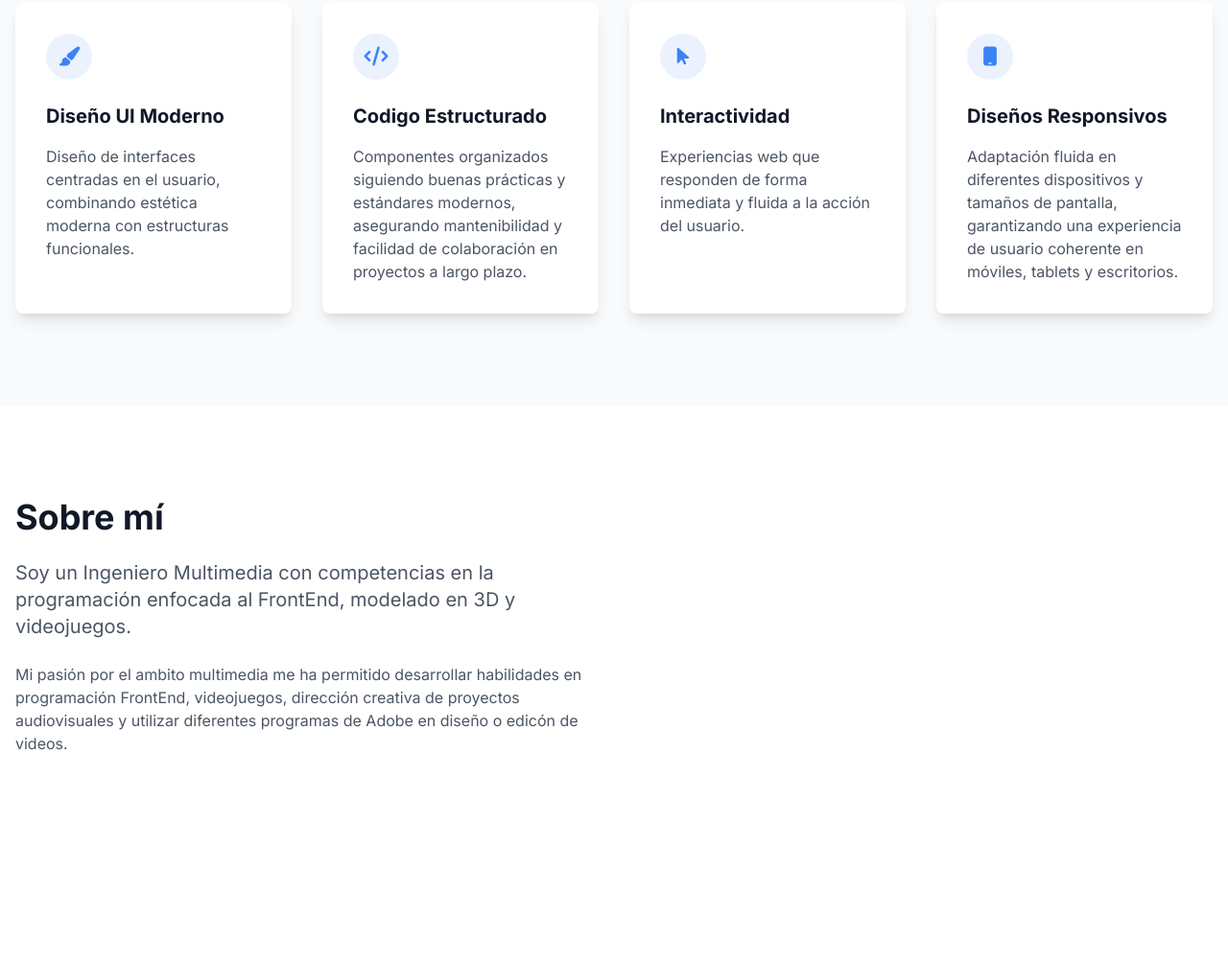
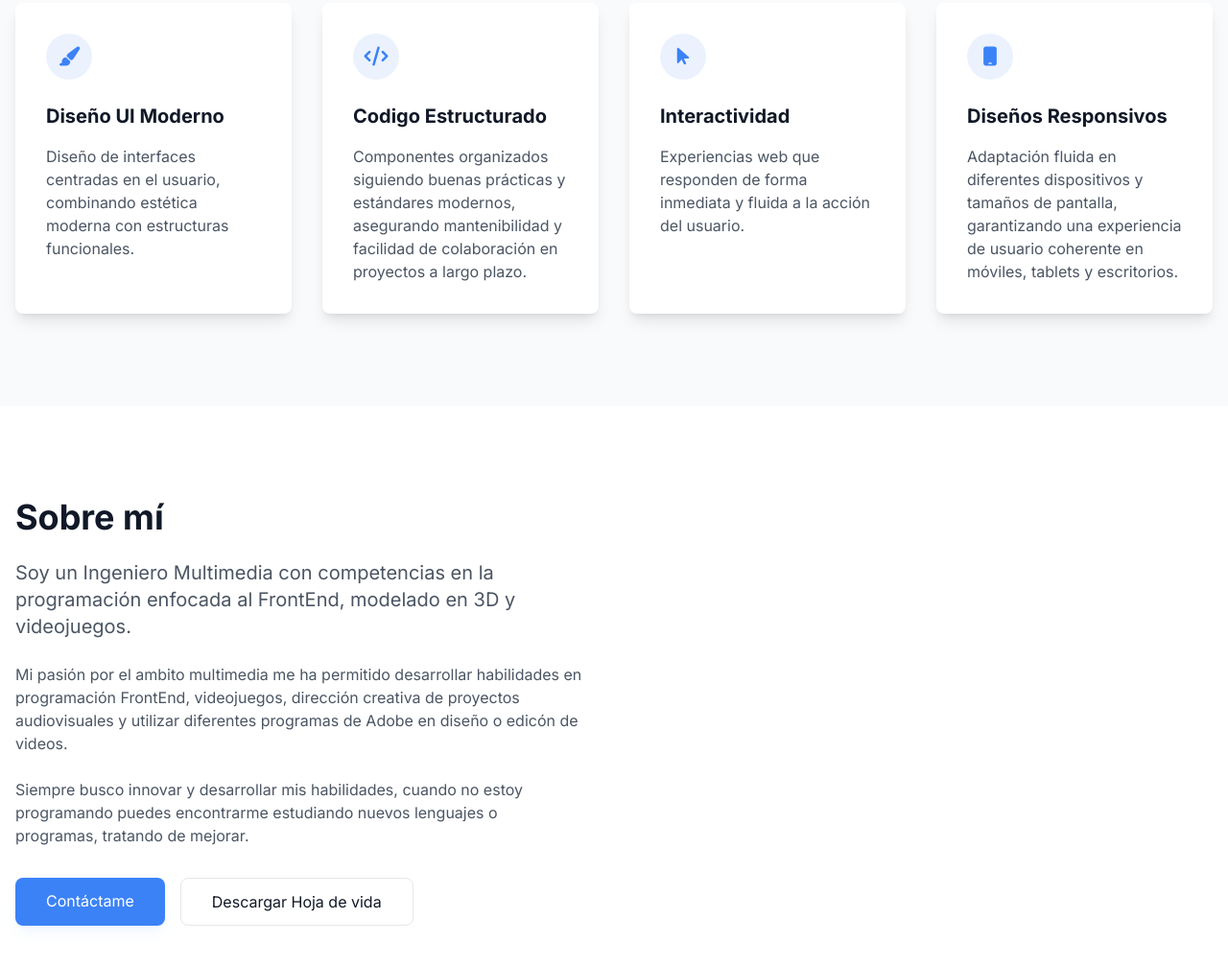
Before and after one commit to JenssenQ/PortafolioForntEnd, a website: page public/index.html in a window 1280 px wide. Shown: the part 1057-2064 px from the top of the page at 96% size. Before the commit the page ends 1964 px from the top, so only its background shows below. Drawn offline with Linux system fonts and the light colour scheme.

Commit message:
Portatil 16/06/25 10:00pm

```diff
--- a/public/index.html
+++ b/public/index.html
@@ -152,6 +152,18 @@
                         dirección creativa de proyectos audiovisuales y utilizar diferentes
                         programas de Adobe en diseño o edicón de videos.
                     </p>
+                    <p class="text-gray-600 dark:text-gray-400 mb-8">
+                        Siempre busco innovar y desarrollar mis habilidades, cuando no estoy programando
+                        puedes encontrarme estudiando nuevos lenguajes o programas, tratando de mejorar.
+                    </p>
+                    <div class="flex flex-row gap-4">
+                        <a href="#contact" class="px-8 py-3 bg-primary text-white rounded-lg shadow-lg hover:bg-blue-600 transition-all duration-300 transform hover:-translate-y-1 hover:shadow-blue-300/30 dark:hover:shadow-blue-500/20 shadow-blue-200/20 dark:shadow-blue-700/10 text-center">
+                            Contáctame
+                        </a>
+                        <a href="Assets/HojaDeVidaJenssenQuintero.pdf" class="px-8 py-3 bg-white dark:bg-dark-background-secondary text-gray-900 dark:text-white border border-gray-200 dark:border-gray-700 rounded-lg hover:border-gray-900 dark:hover:border-white transition-colors text-center">
+                            Descargar Hoja de vida
+                        </a>
+                    </div>
                 </div>
             </div>
         </div>
```
